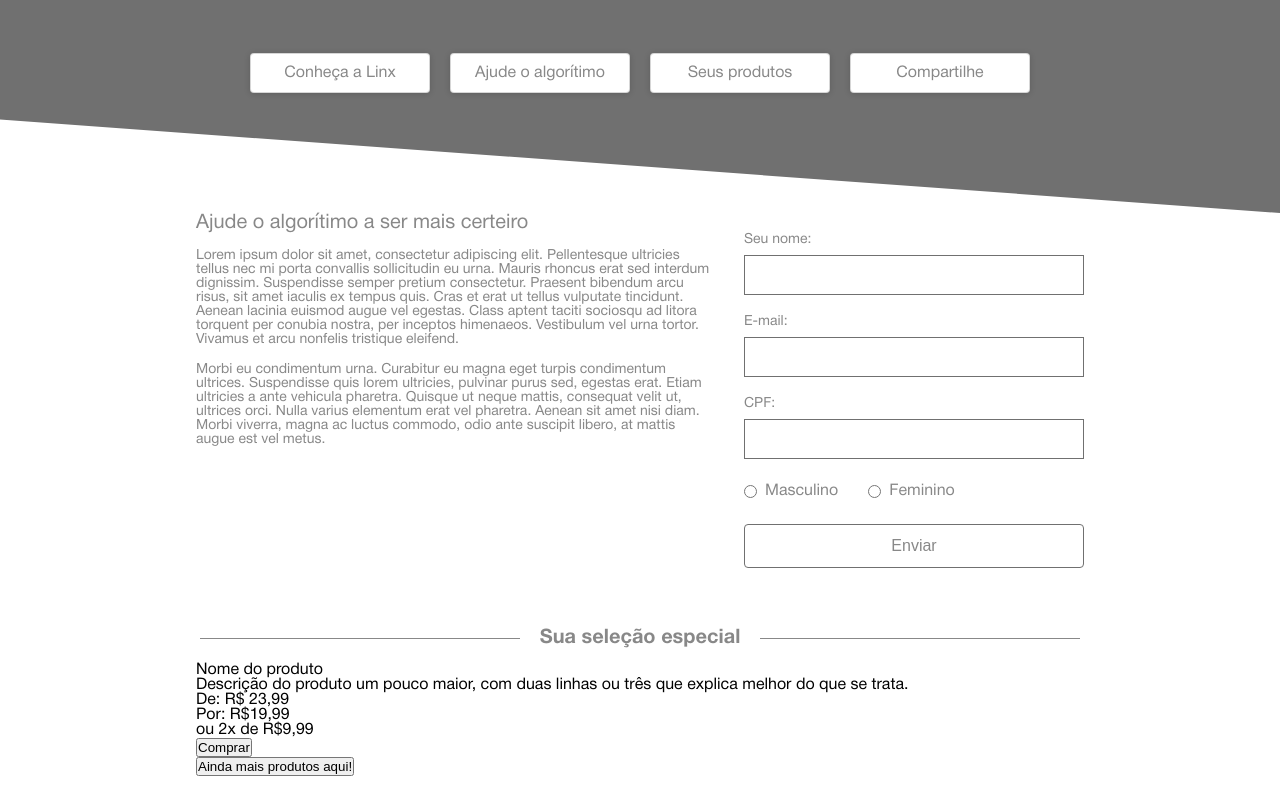
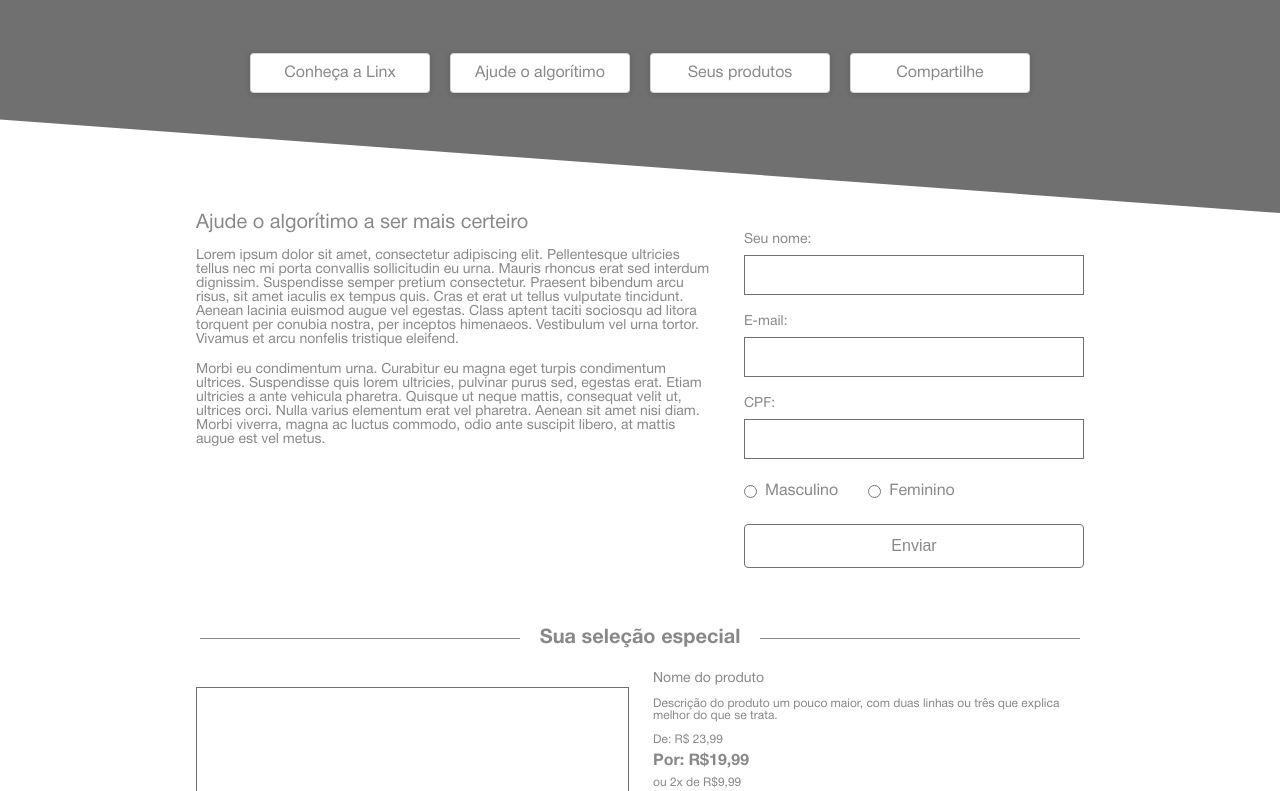
Before and after one commit to Frazon/desafio-frontend-bold, a plain HTML site: page index.html in a window 1280 px wide. Shown: the part 161-952 px from the top of the page. Drawn offline with Linux system fonts and the light colour scheme.

Commit message:
style: section product resposive

```diff
--- a/assets/css/style.css
+++ b/assets/css/style.css
@@ -246,6 +246,81 @@ h1>.title-bottom{
 }
 
 /*section product*/
+.flex-product{
+    display: flex;
+    align-items: center;
+    justify-content: center;
+    gap: 24px;
+    margin-top: 24px;
+}
+.flex-product>div{
+    flex: 1 1;
+}
+.img-product{
+    width: 169px;
+    height: 129px;
+    border: 1px solid var(--border-color);
+}
+.title-product{
+    color: var(--primary-color);
+    font-size: var(--font-size-14);
+}
+.description-product{
+    display: none;
+    color: var(--primary-color);
+    font-size: var(--font-size-12);
+    margin-top: 12px;
+}
+.price-old-product{
+    color: var(--primary-color);
+    font-size: var(--font-size-12);
+    margin-top: 12px;
+}
+.price-current-product{
+    color: var(--primary-color);
+    font-size: var(--font-size-16);
+    font-weight: bold;
+    margin-top: 8px;
+}
+.price-installments-product{
+    color: var(--primary-color);
+    font-size: var(--font-size-12);
+    margin-top: 8px;
+}
+.btn-buy-product{
+    background-color: var(--white);
+    color: var(--primary-color);
+    margin-top: 12px;
+    font-size: var(--font-size-16);
+    border: 1px solid var(--border-color);
+    border-radius: 4px;
+    width: 200px;
+    height: 30px;
+
+    display: flex;
+    align-items: center;
+    justify-content: center;
+}
+.btn-load-more{
+    background-color: var(--white);
+    color: var(--primary-color);
+    margin-top: 56px;
+    margin-inline: auto;
+    font-size: var(--font-size-16);
+    border: 1px solid var(--border-color);
+    border-radius: 4px;
+    width: 260px;
+    height: 40px;
+
+    display: flex;
+    align-items: center;
+    justify-content: center;
+}
+@media (min-width: 768px){
+    .description-product{
+        display: block;
+    }
+}
 
 
 /*section share*/
--- a/index.html
+++ b/index.html
@@ -96,18 +96,18 @@
         <!-- looping -->
         <div>
 
-            <div>
-                <div><img src="" alt=""></div>
+            <div class="flex-product">
+                <div class="img-product"><img src="" alt=""></div>
                 <div>
-                    <div>Nome do produto</div>
-                    <div>
+                    <div class="title-product">Nome do produto</div>
+                    <div class="description-product">
                         Descrição do produto um pouco maior, com duas linhas ou três que explica melhor do que se trata.
                     </div>
-                    <div>De: R$ 23,99</div>
-                    <div>Por: R$19,99</div>
-                    <div>ou 2x de R$9,99</div>
+                    <div class="price-old-product">De: R$ 23,99</div>
+                    <div class="price-current-product">Por: R$19,99</div>
+                    <div class="price-installments-product">ou 2x de R$9,99</div>
                     <div>
-                        <button>Comprar</button>
+                        <button class="btn-buy-product">Comprar</button>
                     </div>
                 </div>
             </div>
@@ -115,7 +115,7 @@
         </div>
         <!-- looping -->
         <div>
-            <button>Ainda mais produtos aqui!</button>
+            <button class="btn-load-more">Ainda mais produtos aqui!</button>
         </div>
 
     </section>
```
